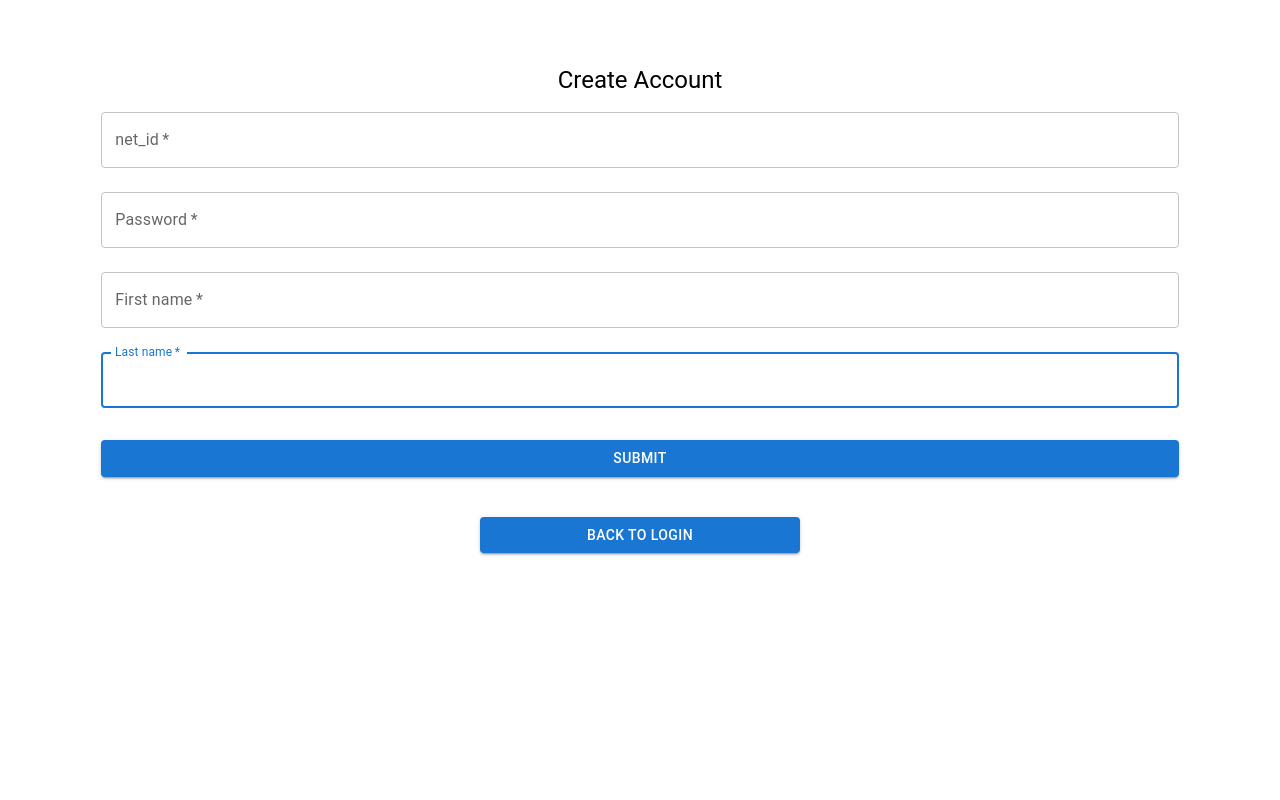
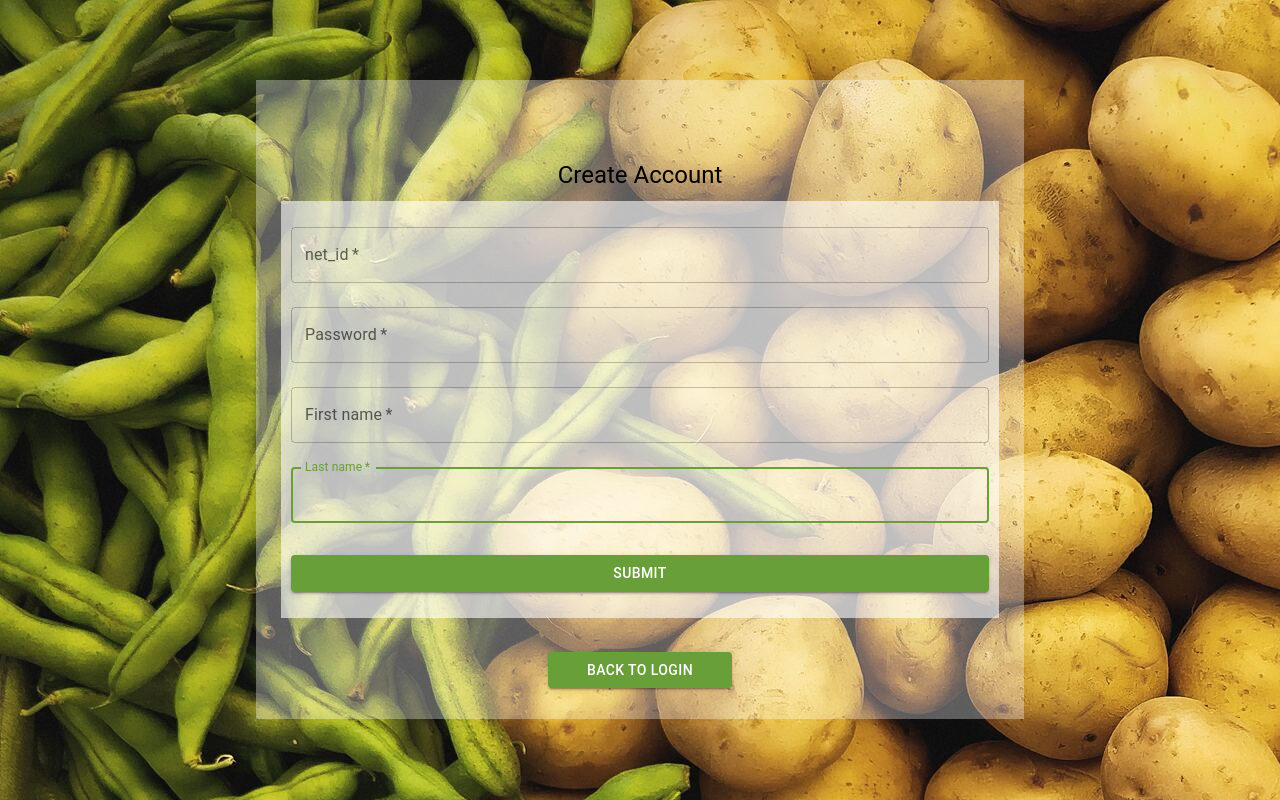
Before and after one commit to ColinMcKechney/advanced_db, a React (Create React App) app in the folder db_app/: page /CreateAccount in a window 1280 px wide. Built offline with nearby package versions, Linux system fonts and the light colour scheme.

Commit message:
added ui to create account page

```diff
--- /dev/null
+++ b/db_app/src/components/CreateAccount.css
@@ -0,0 +1,20 @@
+.bg {
+    position:fixed;
+     height: 100vh;
+     width: 100vw;
+    }
+
+    .logbox {
+      background-color: rgba(255, 255, 255, 0.33);
+      padding: 15px;
+      margin-top:10vh;
+      margin-bottom:10vh;
+      margin-left:20vw;
+      margin-right:20vw;
+    }
+
+    .formbox {
+      background-color: rgba(255, 255, 255, 0.6);
+      margin:10px;
+      padding:10px;
+    }
--- a/db_app/src/components/CreateAccount.js
+++ b/db_app/src/components/CreateAccount.js
@@ -1,7 +1,7 @@
 import React,{useState} from 'react';
 import {Routes, Route, useNavigate} from 'react-router-dom';
 import Axios from 'axios';
-import './Login.css';
+import './CreateAccount.css';
 import Button from "@mui/material/Button";
 import Card from "@mui/material/Card";
 import TextField from "@mui/material/TextField";
@@ -12,6 +12,18 @@ import Grid from "@mui/material/Grid";
 import Box from "@mui/material/Box";
 import Typography from "@mui/material/Typography";
 import Container from "@mui/material/Container";
+import {red, green, lightBlue, lightGreen} from '@mui/material/colors';
+import { ThemeProvider, createTheme } from '@mui/material/styles';
+import image from "./images/main_background.jpg"
+
+const theme = createTheme({
+  palette: {
+    primary: {
+      main: lightGreen[700],
+    },
+  },
+});
+
 
 function CreateAccount() {
 
@@ -51,7 +63,10 @@ function CreateAccount() {
   };
 
     return (
-      <div>
+
+      <ThemeProvider theme={theme}>
+      <div className='bg' style={{backgroundImage: 'url(' + require('./images/main_background.jpg') + ')'}}>
+      <div className='logbox'>
         <Box
         sx={{
           marginTop: 8,
@@ -63,7 +78,7 @@ function CreateAccount() {
            <Typography component="h1" variant="h5">Create Account</Typography>
 
 
-        <form onSubmit={submitHandler}>
+        <form className='formbox' onSubmit={submitHandler}>
         <TextField
             margin="normal"
             required
@@ -134,6 +149,8 @@ function CreateAccount() {
       </Box>
 
       </div>
+      </div>
+      </ThemeProvider>
 
     );
   }
```
